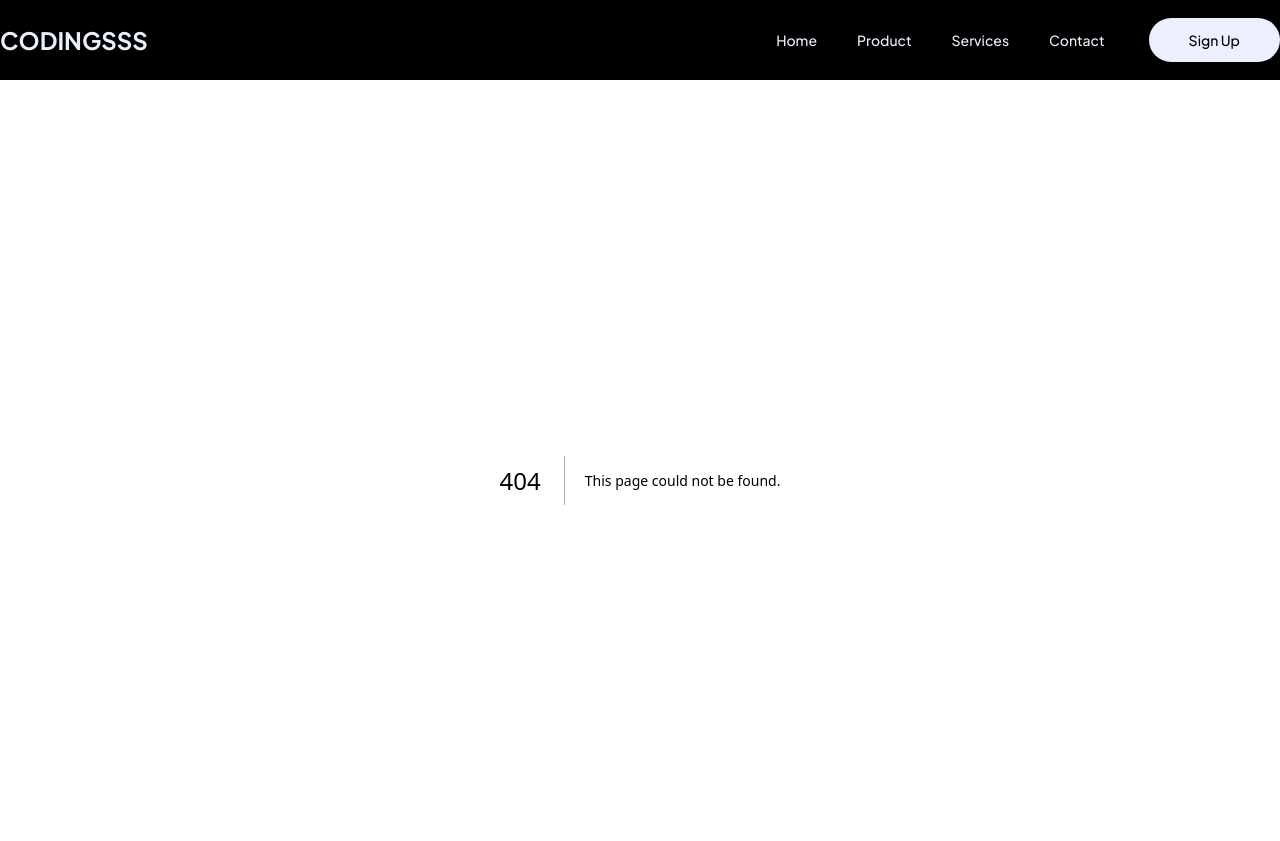
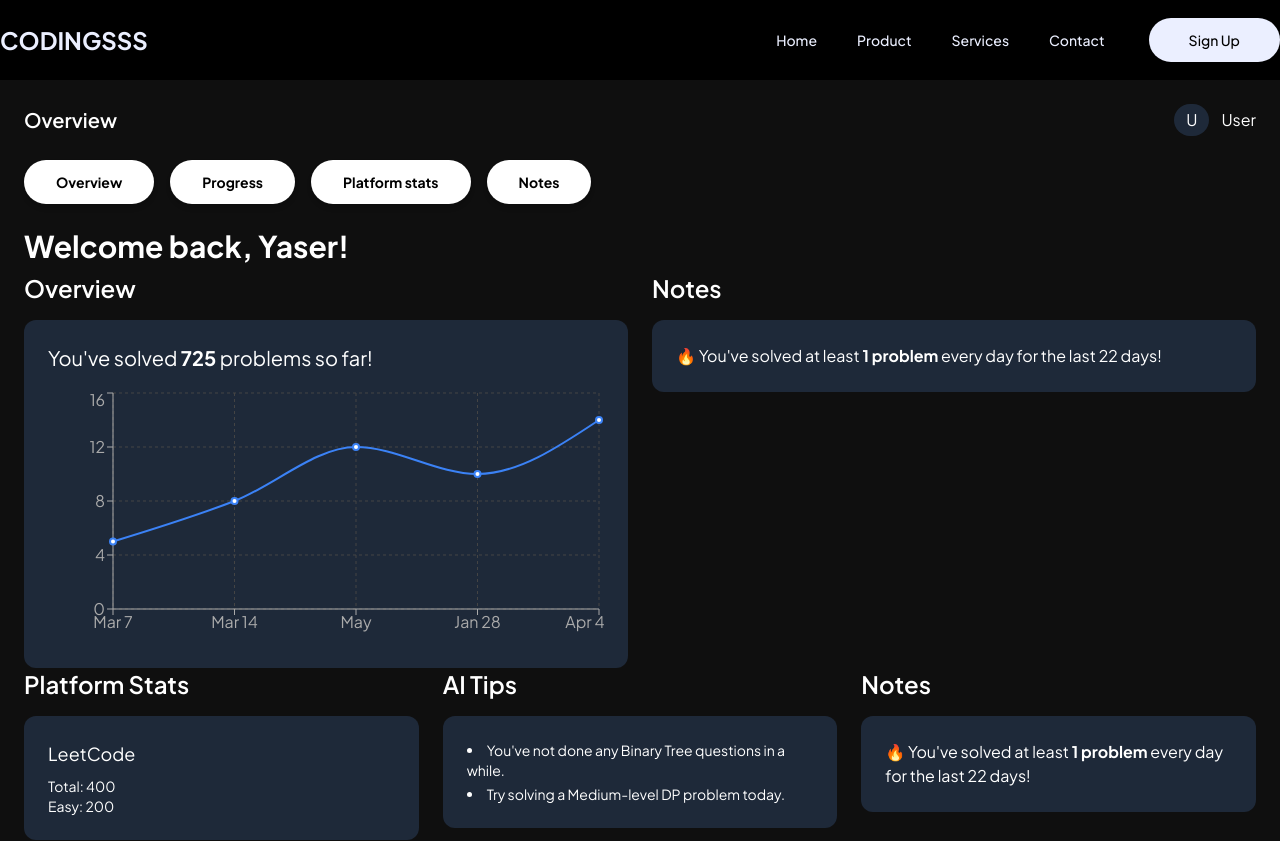
Before and after one commit to Yaser-2004/codingTracker, a Next.js app: page /ov in a window 1280 px wide. Before the commit this address had no page. Shown: the top 841 px of the page. Built offline with nearby package versions, Linux system fonts and the light colour scheme.

Commit message:
Create page.jsx

```diff
--- /dev/null
+++ b/src/app/ov/page.jsx
@@ -0,0 +1,7 @@
+'use client';
+
+import Ov from '../../Sections/ov';
+
+export default function OvPage() {
+  return <Ov />;
+}
```
